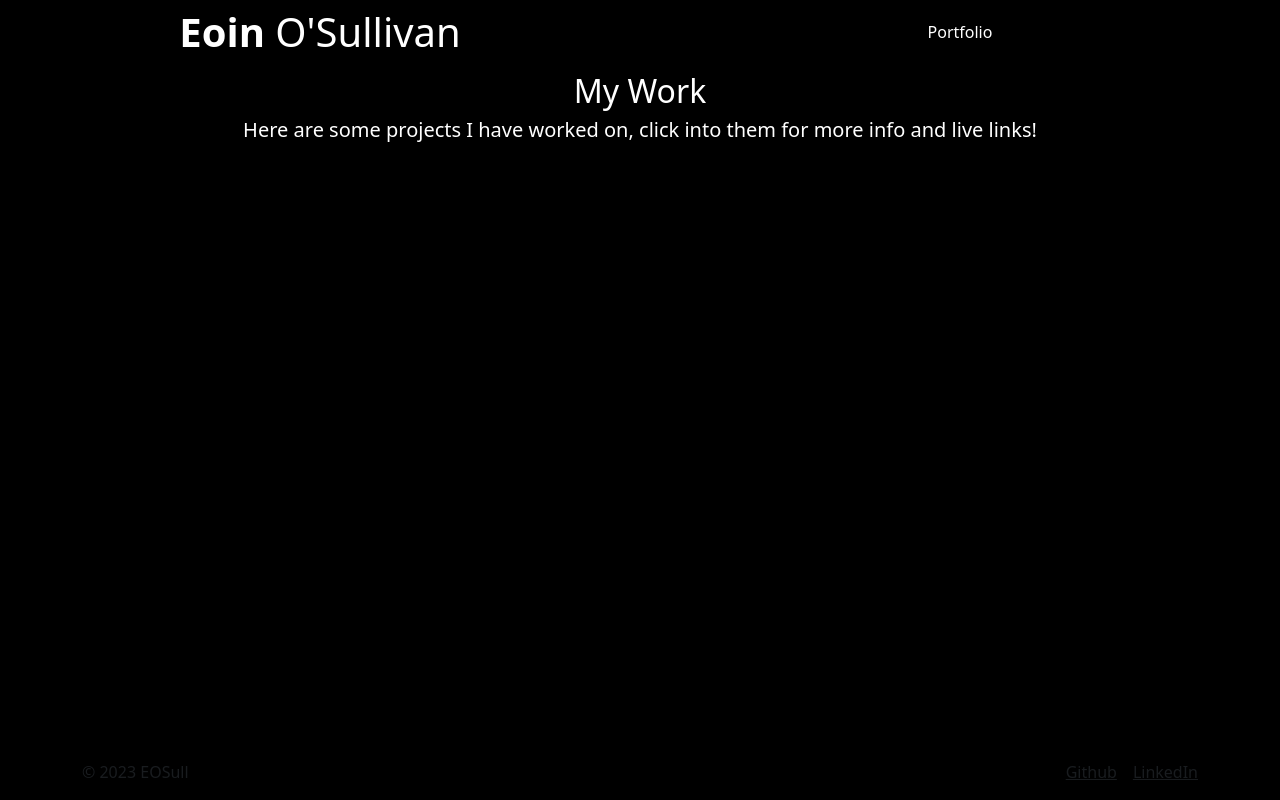
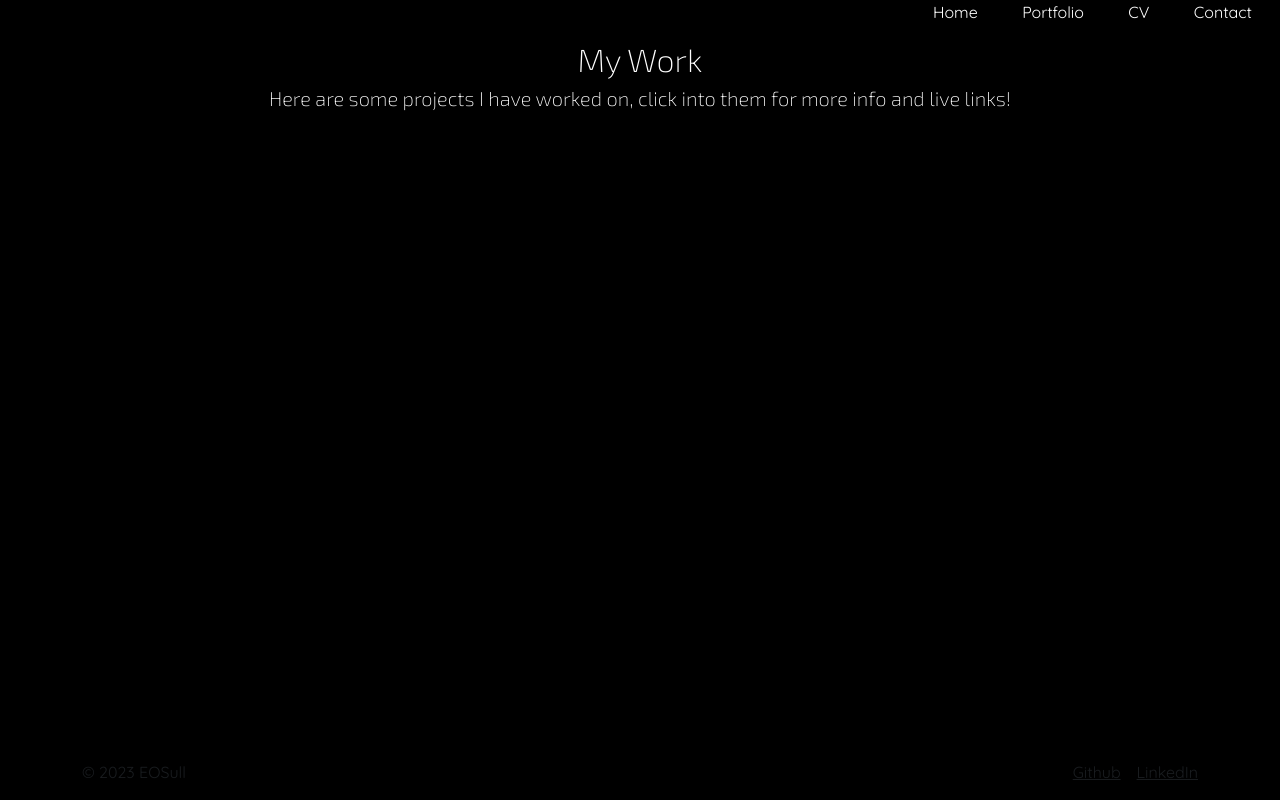
Before and after one commit to eosull/Portfolio-Site, a Django app: page /portfolio/ in a window 1280 px wide. Run offline with Django 4.2, Linux system fonts and the light colour scheme; data that the repository does not hold is empty.

Commit message:
style:add fonts and customise navbar

```diff
--- a/static/css/base.css
+++ b/static/css/base.css
@@ -6,6 +6,7 @@ body {
     flex-direction: column;
     background-color: black;
     color: white;
+    font-family: 'Quicksand', sans-serif;
 }
 
 .footer-container {
@@ -15,3 +16,7 @@ body {
 .card {
     background-color: black;
 }
+
+h1, h2, h3, h4, h5 {
+    font-family: 'Exo 2', sans-serif;
+}
--- a/templates/base.html
+++ b/templates/base.html
@@ -14,6 +14,9 @@
     <link href="https://cdn.jsdelivr.net/npm/bootstrap@5.3.1/dist/css/bootstrap.min.css" rel="stylesheet"
     integrity="sha384-4bw+/aepP/YC94hEpVNVgiZdgIC5+VKNBQNGCHeKRQN+PtmoHDEXuppvnDJzQIu9" crossorigin="anonymous">
     <link rel="stylesheet" href="{% static 'css/base.css' %}">
+    <link rel="preconnect" href="https://fonts.googleapis.com">
+  <link rel="preconnect" href="https://fonts.gstatic.com" crossorigin>
+  <link href="https://fonts.googleapis.com/css2?family=Exo+2:wght@200&family=Quicksand&display=swap" rel="stylesheet">
     {% endblock %}
 
     {% block corejs %}
@@ -26,22 +29,21 @@
 </head>
 <body>
     <header class="container-fluid">
-        <div id="topnav" class="row pt-lg-2">
-          <div class="col-12 col-lg-6 my-auto py-1 py-lg-0 text-center text-lg-left">
-            <a href="{% url 'home' %}" class="nav-link main-logo-link">
-              <h1 class="my-0 text-logo main-logo-link"><strong class="text-blue">Eoin</strong> O'Sullivan</h1>
-            </a>
-          </div>
-          <div class="col-12 col-lg-6 my-auto py-1 py-lg-0">
-            <ul class="list-inline list-unstyled text-center text-lg-right my-0">
-              <li class="list-inline-item">
-                <a class="nav-link" href="{% url 'projects' %}">Portfolio</a>
-              </li>
-            </ul>
-          </div>
-        </div>
-      </header>
-
+      <ul class="list-inline list-unstyled my-0 float-end">
+        <li class="list-inline-item px-3">
+          <a class="nav-link" href="{% url 'home' %}">Home</a>
+        </li>
+        <li class="list-inline-item px-3">
+          <a class="nav-link" href="{% url 'projects' %}">Portfolio</a>
+        </li>
+        <li class="list-inline-item px-3">
+          <a class="nav-link" href="#">CV</a>
+        </li>
+        <li class="list-inline-item px-3">
+          <a class="nav-link" href="#">Contact</a>
+        </li>
+      </ul>
+    </header>
 
     {% block content %}
     {% endblock %}
```
